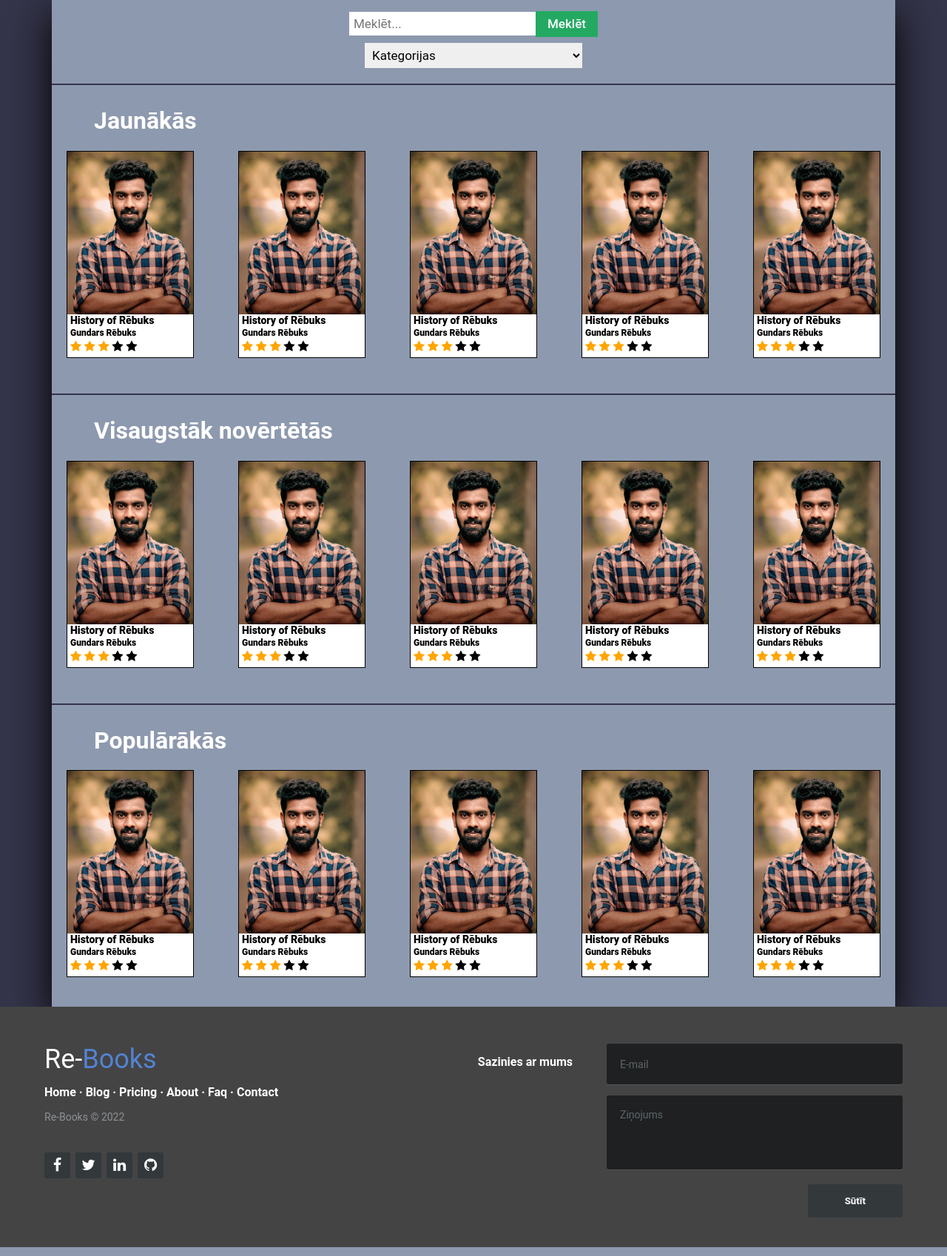
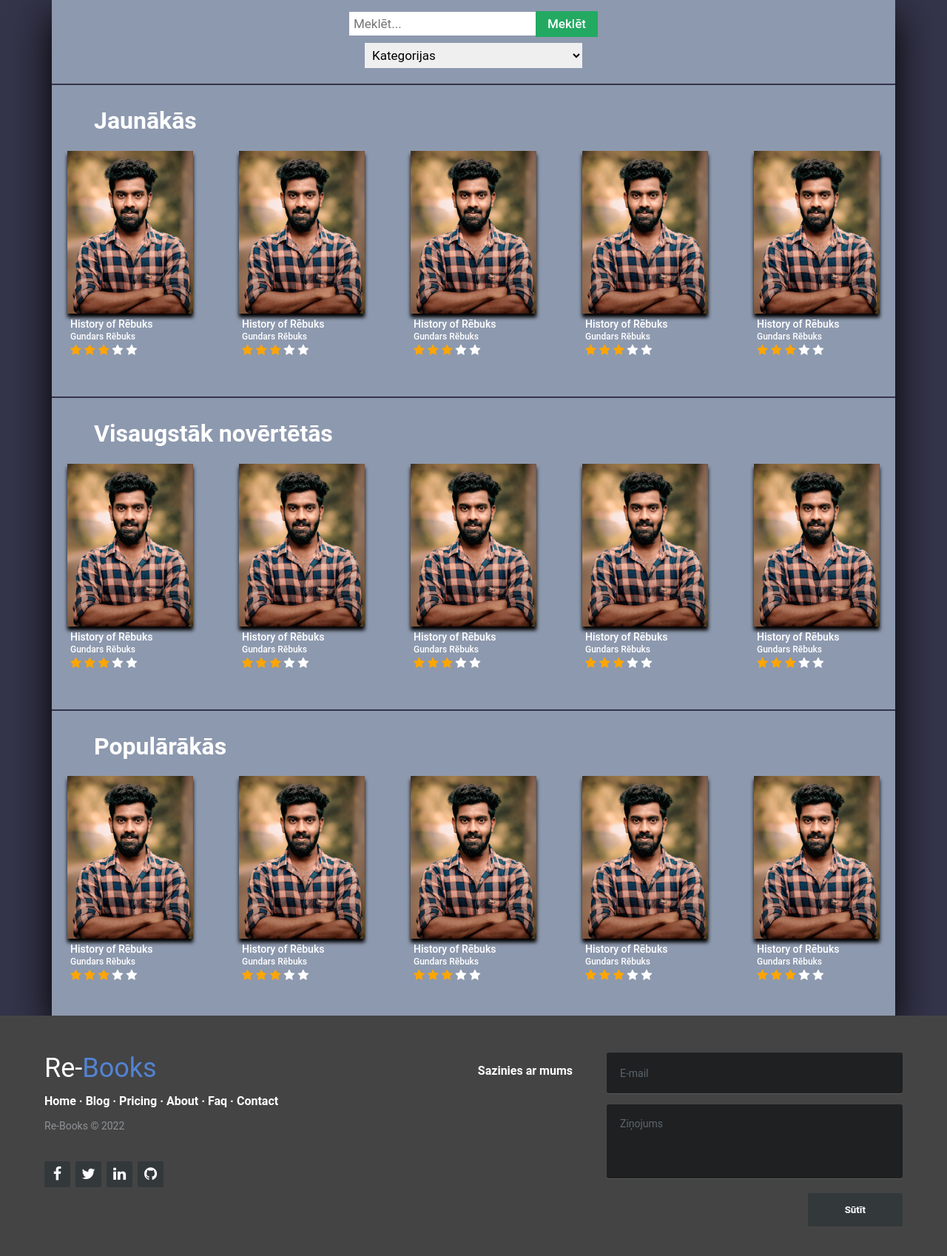
Before and after one commit to fowik/Re-Books, a PHP site: page / in a window 1280 px wide. Shown: the part 68-1766 px from the top of the page at 74% size. Run offline with PHP 8.4, Linux system fonts and the light colour scheme; some web fonts are replaced.

Commit message:
added shadow and deleted borders from books on main page

```diff
--- a/book.html
+++ b/book.html
@@ -5,6 +5,7 @@
                 <div class="book-img slide">
                     <img src="./images/Outdoors-man-portrait_(cropped).jpg" alt="" width="170px" height="220px">
                 </div>
+            </a>
                 <div class="book-title">
                     <p class="book-name">History of Rēbuks</p>
                     <p class="author">Gundars Rēbuks</p>
@@ -16,7 +17,7 @@
                         <span class="fa fa-star"></span>
                     </p>
                 </div>
-            </a>
+
         </span>
     </div>
 </div>
--- a/css/book.css
+++ b/css/book.css
@@ -11,28 +11,29 @@
 .book-img {
     height: 220px;
     width: 170px;
-    border: 1px solid;
+    /* border: 1px solid; */
     border-color: black;
     /* border-top-left-radius: 10px;
     border-top-right-radius: 10px; */
+    box-shadow: 0px 5px 5px black;
 }
 
 .book-title {
-    background-color: white;
-    color: black;
+
+    color: white;
     width: 170px;
     min-height: 40px;
     margin-top: -2px;
-    border: 1px solid;
-    border-color: black;
-    font-weight: 800;
+    /* border: 1px solid;
+    border-color: black; */
+    font-weight: 500;
     /* border-end-start-radius: 10px;
     border-end-end-radius: 10px; */
 }
 
 .book-name {
     font-size: 14px;
-    margin-top: 0px;
+    margin-top: 8px;
     margin-left: 4px;
 }
 
--- a/index.html
+++ b/index.html
@@ -40,6 +40,12 @@
                     <h1>Jaunākās</h1>
                     <div class="swiper mySwiper">
                         <div class="swiper-wrapper">
+                            <include src="book.html"></include>
+                            <include src="book.html"></include>
+                            <include src="book.html"></include>
+                            <include src="book.html"></include>
+                            <include src="book.html"></include>
+                            <include src="book.html"></include>
                             <include src="book.html"></include>
                             <include src="book.html"></include>
                             <include src="book.html"></include>
```
